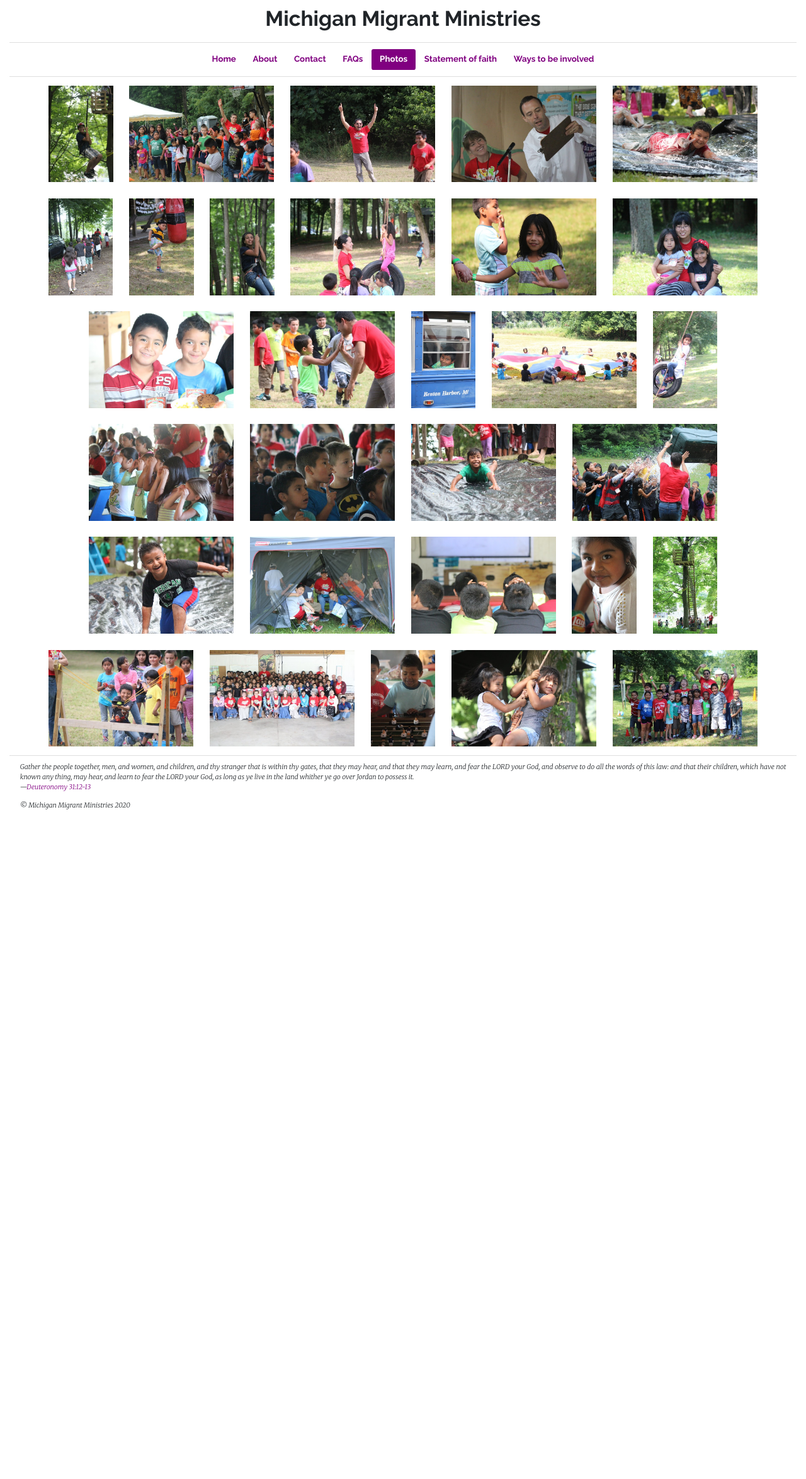
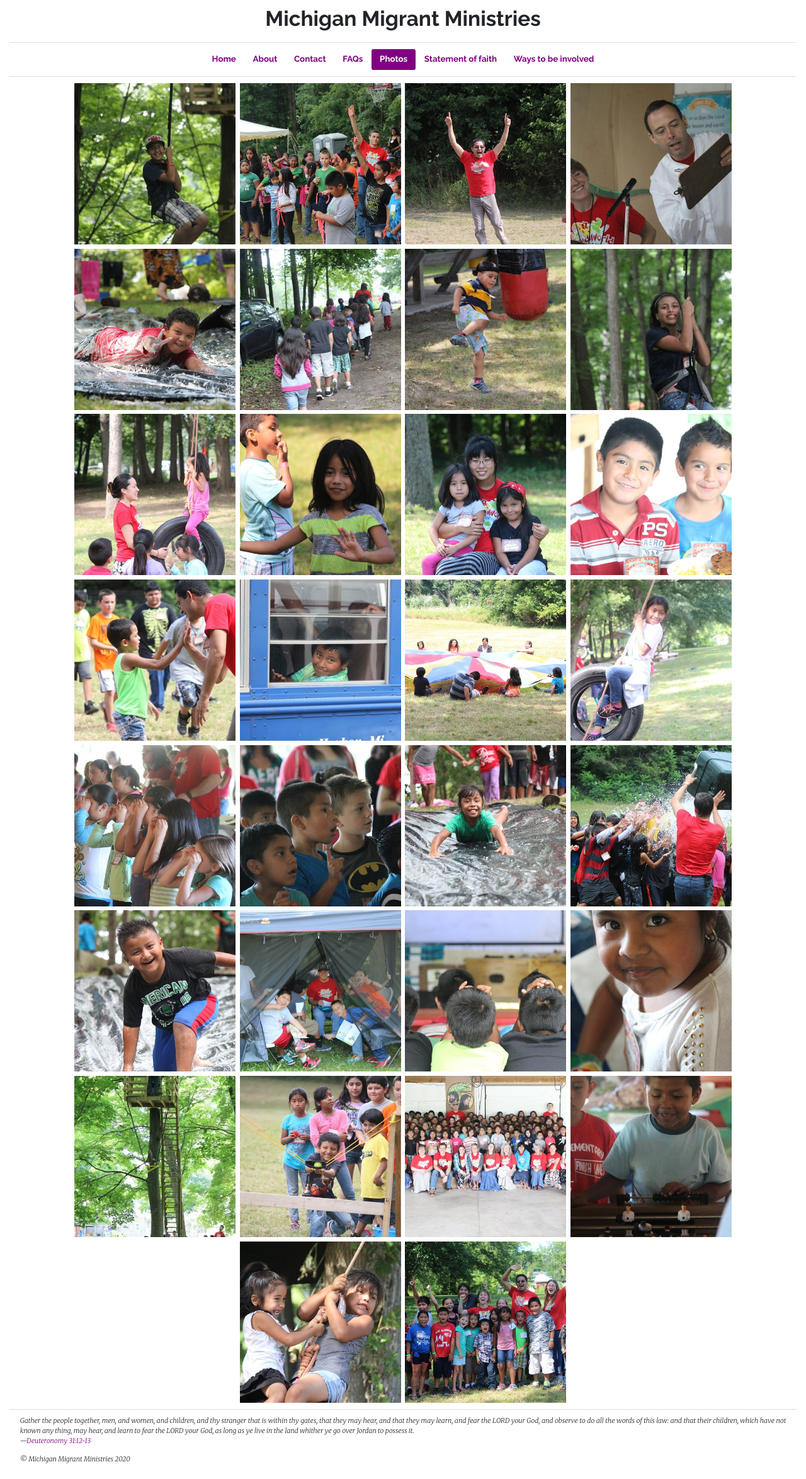
Before and after one commit to michigan-migrant-ministries/website, a Jekyll site: the page built from _pages/photos.html, in a window 1280 px wide. Shown: the whole page at 63% size. Built offline with Jekyll 4.4.1, drawn with Linux system fonts in a browser that asks for light colours; before the commit the page ends 1311 px from its top, so only the background shows below that.

Commit message:
Let's just make all the image thumbnails the same size so that they stack together better on the page. And also tweak their size

```diff
--- a/_pages/photos.html
+++ b/_pages/photos.html
@@ -4,22 +4,23 @@ title: Photos
 ---
 <style>
   img {
+    margin: 0.25rem;
     object-fit: cover;
   }
   @media (orientation: landscape) {
     img {
-      height: 12vw;
-      margin: 1vw;
+      height: 20vw;
+      width: 20vw;
     }
   }
   @media (orientation: portrait) {
     img {
-      height: 12vh;
-      margin: 1vh;
+      height: 20vh;
+      width: 20vh;
     }
   }
 </style>
-<div class="d-flex flex-row flex-wrap justify-content-center" style="margin: -1vh;">
+<div class="d-flex flex-row flex-wrap justify-content-center" style="margin: -0.25rem;">
   {% for photo in site.static_files %}
   {% if photo.path contains "/assets/photos" %}
   <img src="{{ photo.path }}">
```
